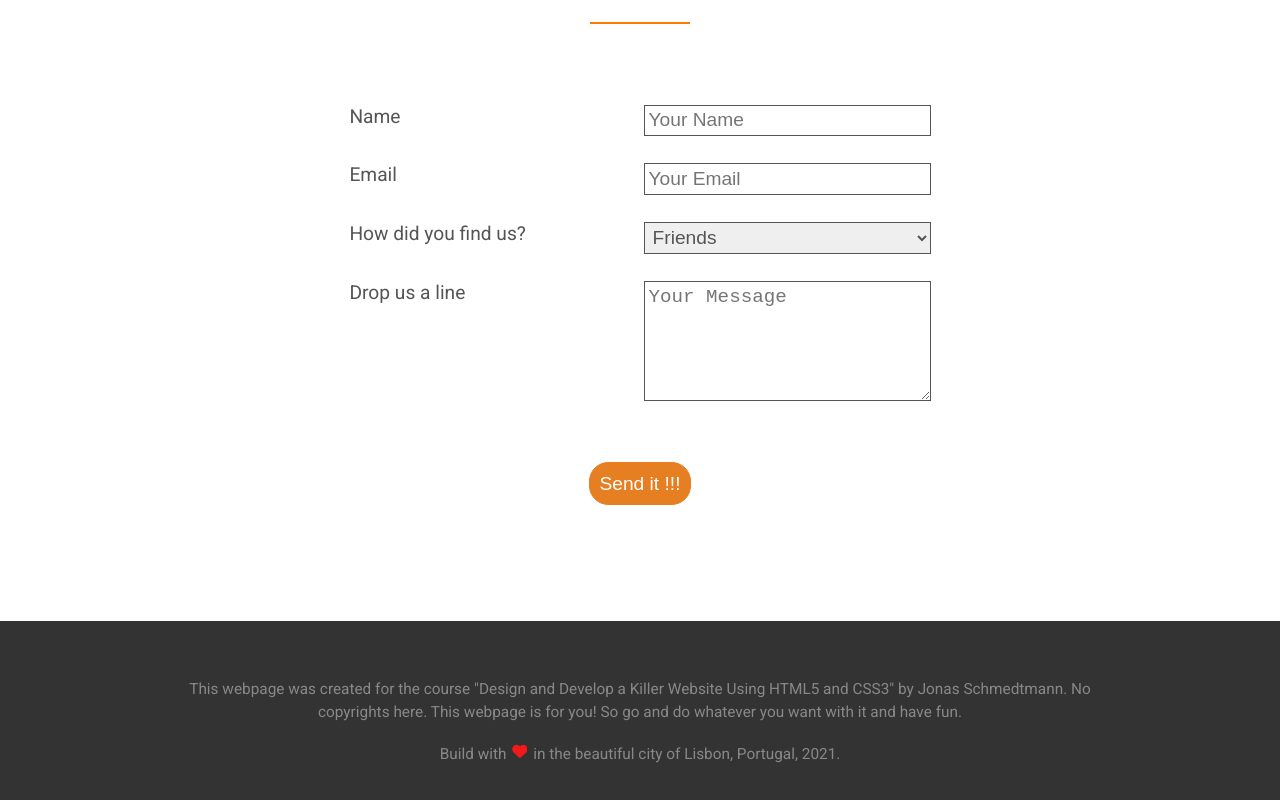
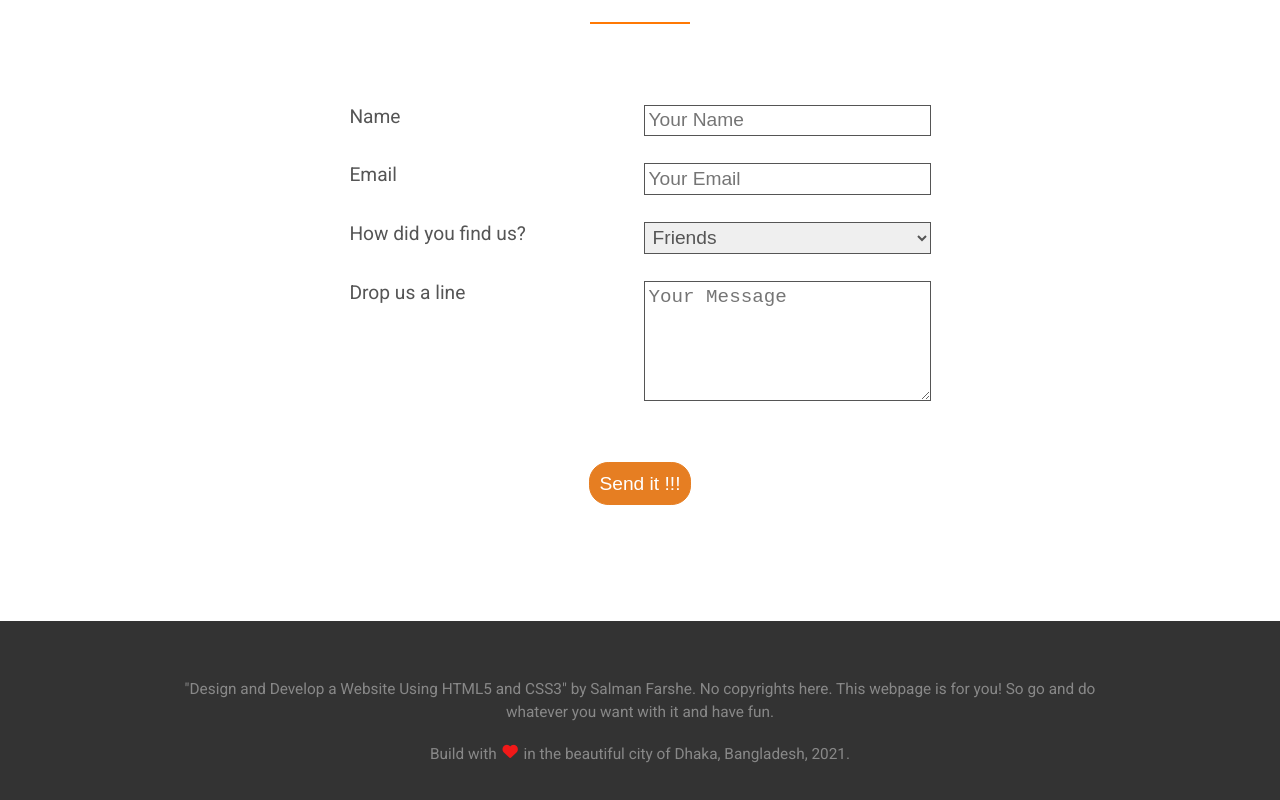
Before and after one commit to Salman-Farshe/Omni-Food, a website: page index.html in a window 1280 px wide. Shown: the part 4904-5704 px from the top of the page. Drawn offline with nearby package versions, Linux system fonts and the light colour scheme.

Commit message:
updating footer content

```diff
--- a/index.html
+++ b/index.html
@@ -324,11 +324,11 @@
     <!-- footer section -->
     <footer>
         <div class="text">
-            <p>This webpage was created for the course "Design and Develop a Killer Website Using HTML5 and CSS3" by Jonas Schmedtmann. No copyrights here.
+            <p>"Design and Develop a Website Using HTML5 and CSS3" by Salman Farshe. No copyrights here.
                 This webpage is for you! So go and do whatever you want with it and have fun.
             </p>
             <p>
-                Build with <i class="fas fa-heart fa-1x"></i> in the beautiful city of Lisbon, Portugal, 2021.
+                Build with <i class="fas fa-heart fa-1x"></i> in the beautiful city of Dhaka, Bangladesh, 2021.
             </p>
         </div>
     </footer>
```
